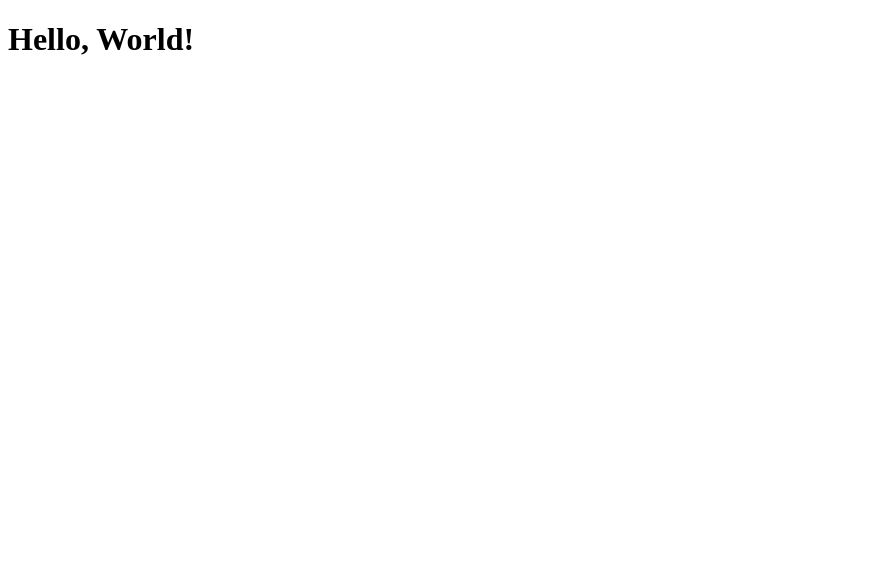
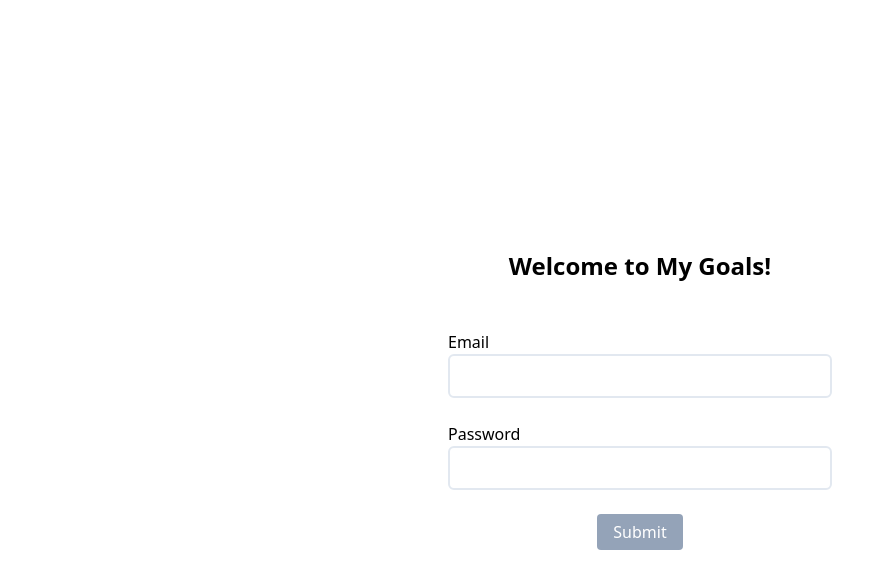
Before and after one commit to jeffreymcfarland/goals-app, a Gatsby site: page / in a window 1280 px wide. Shown: the whole page, without its empty margins (0-887 px from the left). Built offline with nearby package versions, Linux system fonts and the light colour scheme; Gatsby itself is replaced by a stand-in of ours; no server answers.

Commit message:
add firebase configuration and basic form

```diff
--- /dev/null
+++ b/firebase.js
@@ -0,0 +1,26 @@
+import firebase from "firebase/compat/app";
+import "firebase/compat/auth"; // importing the auth module as an example
+
+// Firebase web config
+const config = {
+  apiKey: "AIzaSyDMFd3EXJjtOkQkSGgLtMv4S7bcA97YoZg",
+  authDomain: "goals-app-c4350.firebaseapp.com",
+  databaseURL: "https://goals-app-c4350-default-rtdb.firebaseio.com",
+  projectId: "goals-app-c4350",
+  storageBucket: "goals-app-c4350.appspot.com",
+  messagingSenderId: "997575422610",
+  appId: "1:997575422610:web:b7db185f5af9e37fd22c4b",
+  measurementId: "G-N7LJ943ZTE",
+};
+
+let instance = null;
+
+export default function getFirebase() {
+  if (typeof window !== "undefined") {
+    if (instance) return instance;
+    instance = firebase.initializeApp(config);
+    return instance;
+  }
+
+  return null;
+}
--- /dev/null
+++ b/gatsby-browser.js
@@ -0,0 +1 @@
+import "./src/css/index.css";
--- a/gatsby-config.js
+++ b/gatsby-config.js
@@ -1,9 +1,7 @@
 module.exports = {
-    siteMetadata: {
-      title: ``,
-        siteUrl: `https://www.yourdomain.tld`,
-    },
-    plugins: [
-
-    ]
-}
+  siteMetadata: {
+    title: ``,
+    siteUrl: `https://www.yourdomain.tld`,
+  },
+  plugins: [],
+};
--- /dev/null
+++ b/postcss.config.js
@@ -0,0 +1,3 @@
+module.exports = () => ({
+  plugins: [require("tailwindcss")],
+});
--- /dev/null
+++ b/src/components/loginForm.js
@@ -0,0 +1,41 @@
+import * as React from "react";
+
+const LoginForm = () => {
+  const [email, setEmail] = React.useState();
+  const [password, setPassword] = React.useState();
+
+  return (
+    <form className="flex justify-center content-center flex-col">
+      <label className="flex flex-col mb-6">
+        Email
+        <input
+          className="border-solid border-2 border-slate-200 rounded-md text-xl leading-10"
+          type="email"
+          name="email"
+          id="email"
+          value={email}
+          onChange={(event) => setEmail(event.target.value)}
+        />
+      </label>
+      <label className="flex flex-col mb-6">
+        Password
+        <input
+          className="border-solid border-2 border-slate-200 rounded-md text-xl leading-10"
+          type="text"
+          name="password"
+          id="password"
+          value={password}
+          onChange={(event) => setPassword(event.target.value)}
+        />
+      </label>
+      <button
+        className="flex justify-center content-center w-fit text-white bg-slate-400 hover:bg-slate-500 py-1.5 px-4 m-auto rounded"
+        type="submit"
+      >
+        Submit
+      </button>
+    </form>
+  );
+};
+
+export default LoginForm;
--- /dev/null
+++ b/src/components/useFirebase.js
@@ -0,0 +1,12 @@
+import { useEffect, useState } from "react";
+import getFirebase from "../../firebase"; // import our getFirebase function
+
+export default function useFirebase() {
+  const [instance, setInstance] = useState(null);
+
+  useEffect(() => {
+    setInstance(getFirebase());
+  }, []);
+
+  return instance;
+}
--- /dev/null
+++ b/src/css/index.css
@@ -0,0 +1,8 @@
+@tailwind base;
+
+html {
+  @apply font-sans;
+}
+
+@tailwind components;
+@tailwind utilities;
--- /dev/null
+++ b/src/layouts/login.js
@@ -0,0 +1,14 @@
+import React from "react";
+
+const LoginLayout = ({ children }) => (
+  <div className="flex max-w-6xl h-screen mx-auto items-center">
+    <div className="mx-auto w-96">
+      <h1 className="font-semibold text-2xl text-center mb-12">
+        Welcome to My Goals!
+      </h1>
+      {children}
+    </div>
+  </div>
+);
+
+export default LoginLayout;
--- a/src/pages/index.js
+++ b/src/pages/index.js
@@ -1,8 +1,28 @@
 import * as React from "react";
+import useFirebase from "../components/useFirebase";
+
+import LoginLayout from "../layouts/login";
+import LoginForm from "../components/loginForm";
 
 // markup
 const IndexPage = () => {
-  return <h1>Hello, World!</h1>;
+  const [userAuth, setUserAuth] = React.useState();
+  const firebase = useFirebase();
+
+  React.useEffect(() => {
+    if (!firebase) return console.log("ERROR ---- NO USER");
+    return firebase.auth().onAuthStateChanged((user) => {
+      setUserAuth(user);
+    });
+  }, [firebase]);
+
+  return userAuth ? (
+    <h1>Logged In</h1>
+  ) : (
+    <LoginLayout>
+      <LoginForm />
+    </LoginLayout>
+  );
 };
 
 export default IndexPage;
--- /dev/null
+++ b/tailwind.config.js
@@ -0,0 +1,7 @@
+module.exports = {
+  purge: ["./src/**/*.{js,jsx}"],
+  theme: {
+    extend: {},
+  },
+  plugins: [],
+};
```
Also changed, not shown: firebase.config.js (+8 -7 lines), package.json (+7 -1 lines), 2 other files.
